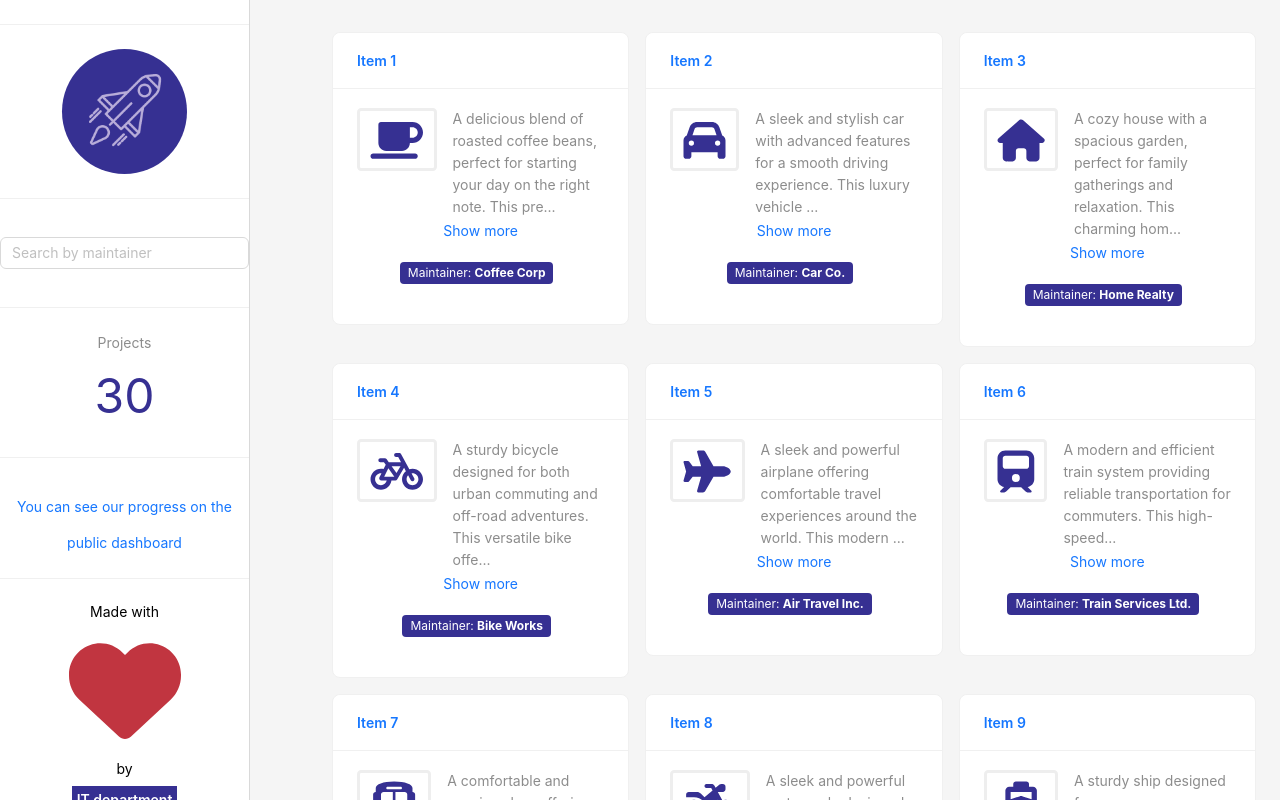
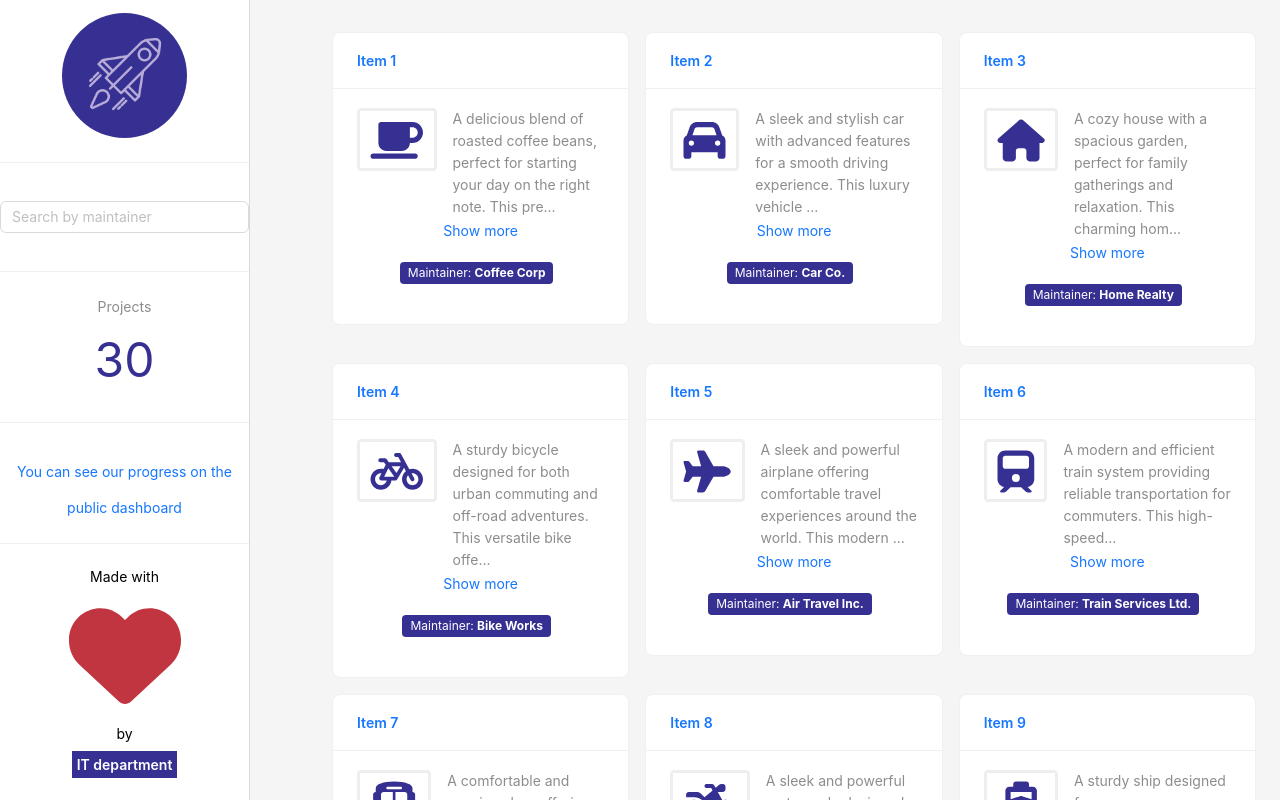
Before and after one commit to serhiyraskoley/LLE-dashydahsy-dashboard, a React (Create React App) app: page / in a window 1280 px wide. Shown: the top 800 px of the page. Built offline with nearby package versions, Linux system fonts and the light colour scheme.

Commit message:
move-objects-to-center

```diff
--- a/src/components/LeftSidebar.js
+++ b/src/components/LeftSidebar.js
@@ -19,8 +19,8 @@ const LeftSidebar = ({ cards, onSearchChange }) => {
     onSearchChange(event.target.value);
   }
   return (
-      <Sider className="sider-container" theme="light" width="250" style={{ display: 'flex', flexDirection: 'column', justifyContent: 'center', position: 'fixed'}}>
-        <div className="content-style">
+      <Sider className="sider-container" theme="light" width="250" style={{ height: '100hv', position: 'fixed' }}>
+        <div className="content-style" style={{ display: 'flex', flexDirection: 'column', justifyContent: 'center', height: '100%'}}>
           <Divider />
           <div className="image-container">
             <div className='circle-stye'>
```
